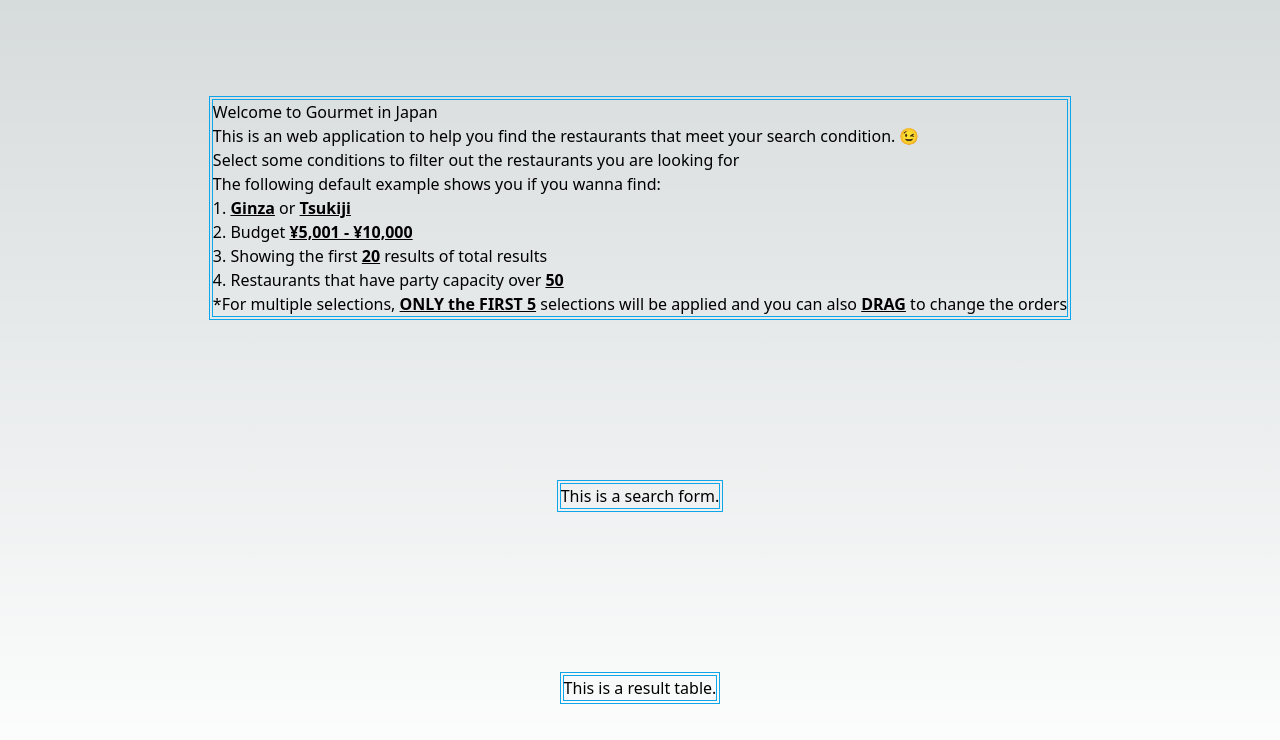
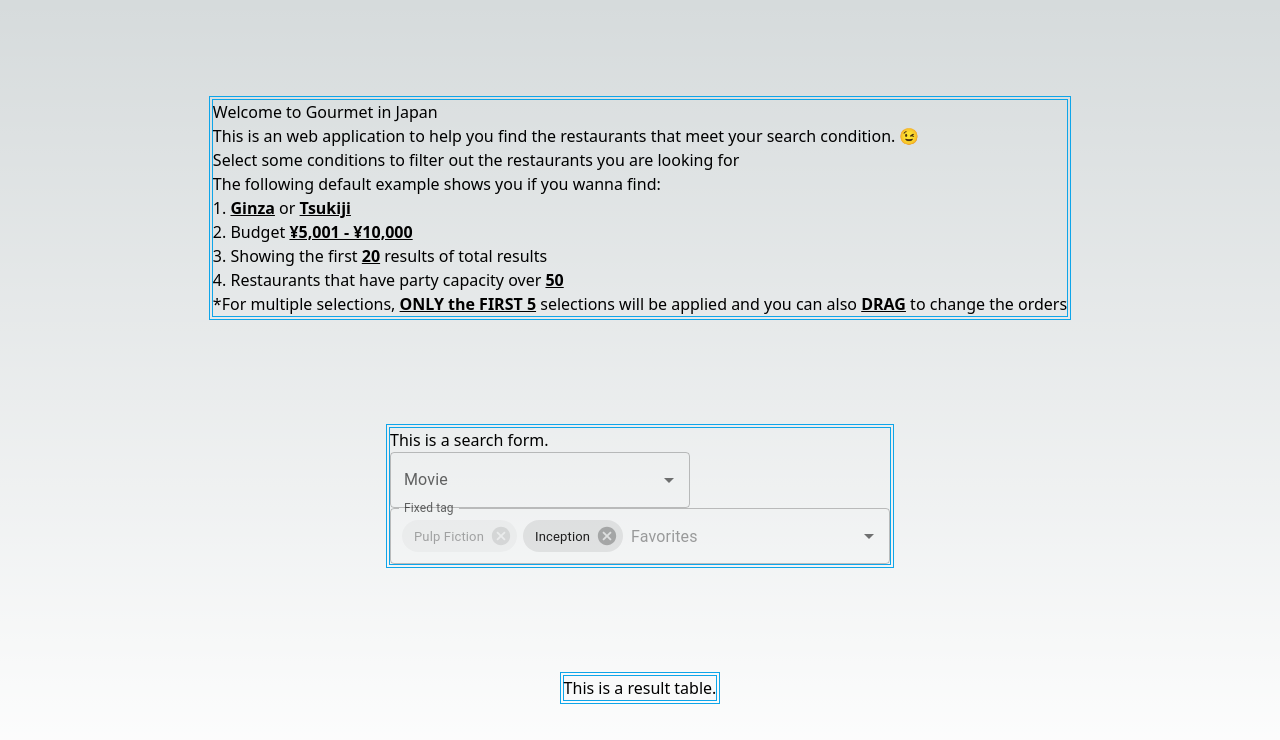
Before and after one commit to maruk0chan/jp-food, a Next.js app: page / in a window 1280 px wide. Shown: the top 740 px of the page. Built offline with nearby package versions, Linux system fonts and the light colour scheme.

Commit message:
add demo input fields

```diff
--- /dev/null
+++ b/src/components/AutoCompleteInput.tsx
@@ -0,0 +1,22 @@
+import { Autocomplete, TextField } from '@mui/material'
+
+const AutoCompleteInput = () => {
+  const options = ['The Godfather', 'Pulp Fiction'];
+
+  return (
+        <Autocomplete
+        disablePortal
+        id="combo-box-demo"
+        options={options}
+        sx={{ width: 300 }}
+        renderInput={(params) => (
+          <TextField
+            {...params}
+            label="Movie"
+          />
+        )}
+      />
+  );
+};
+
+export default AutoCompleteInput;
--- /dev/null
+++ b/src/components/MultipleOptionsInput.tsx
@@ -0,0 +1,171 @@
+import * as React from 'react'
+import Chip from '@mui/material/Chip'
+import TextField from '@mui/material/TextField'
+import Autocomplete from '@mui/material/Autocomplete'
+
+export default function MultipleOptionsInput() {
+  const fixedOptions = [top100Films[6]]
+  const [value, setValue] = React.useState([...fixedOptions, top100Films[13]])
+
+  return (
+    <Autocomplete
+      multiple
+      id="fixed-tags-demo"
+      value={value}
+      onChange={(event, newValue) => {
+        setValue([
+          ...fixedOptions,
+          ...newValue.filter((option) => fixedOptions.indexOf(option) === -1),
+        ])
+      }}
+      options={top100Films}
+      getOptionLabel={(option) => option.title}
+      renderTags={(tagValue, getTagProps) =>
+        tagValue.map((option, index) => (
+          <Chip
+            label={option.title}
+            {...getTagProps({ index })}
+            disabled={fixedOptions.indexOf(option) !== -1}
+          />
+        ))
+      }
+      style={{ width: 500 }}
+      renderInput={(params) => (
+        <TextField
+          {...params}
+          label="Fixed tag"
+          placeholder="Favorites"
+        />
+      )}
+    />
+  )
+}
+
+// Top 100 films as rated by IMDb users. http://www.imdb.com/chart/top
+const top100Films = [
+  { title: 'The Shawshank Redemption', year: 1994 },
+  { title: 'The Godfather', year: 1972 },
+  { title: 'The Godfather: Part II', year: 1974 },
+  { title: 'The Dark Knight', year: 2008 },
+  { title: '12 Angry Men', year: 1957 },
+  { title: "Schindler's List", year: 1993 },
+  { title: 'Pulp Fiction', year: 1994 },
+  {
+    title: 'The Lord of the Rings: The Return of the King',
+    year: 2003,
+  },
+  { title: 'The Good, the Bad and the Ugly', year: 1966 },
+  { title: 'Fight Club', year: 1999 },
+  {
+    title: 'The Lord of the Rings: The Fellowship of the Ring',
+    year: 2001,
+  },
+  {
+    title: 'Star Wars: Episode V - The Empire Strikes Back',
+    year: 1980,
+  },
+  { title: 'Forrest Gump', year: 1994 },
+  { title: 'Inception', year: 2010 },
+  {
+    title: 'The Lord of the Rings: The Two Towers',
+    year: 2002,
+  },
+  { title: "One Flew Over the Cuckoo's Nest", year: 1975 },
+  { title: 'Goodfellas', year: 1990 },
+  { title: 'The Matrix', year: 1999 },
+  { title: 'Seven Samurai', year: 1954 },
+  {
+    title: 'Star Wars: Episode IV - A New Hope',
+    year: 1977,
+  },
+  { title: 'City of God', year: 2002 },
+  { title: 'Se7en', year: 1995 },
+  { title: 'The Silence of the Lambs', year: 1991 },
+  { title: "It's a Wonderful Life", year: 1946 },
+  { title: 'Life Is Beautiful', year: 1997 },
+  { title: 'The Usual Suspects', year: 1995 },
+  { title: 'Léon: The Professional', year: 1994 },
+  { title: 'Spirited Away', year: 2001 },
+  { title: 'Saving Private Ryan', year: 1998 },
+  { title: 'Once Upon a Time in the West', year: 1968 },
+  { title: 'American History X', year: 1998 },
+  { title: 'Interstellar', year: 2014 },
+  { title: 'Casablanca', year: 1942 },
+  { title: 'City Lights', year: 1931 },
+  { title: 'Psycho', year: 1960 },
+  { title: 'The Green Mile', year: 1999 },
+  { title: 'The Intouchables', year: 2011 },
+  { title: 'Modern Times', year: 1936 },
+  { title: 'Raiders of the Lost Ark', year: 1981 },
+  { title: 'Rear Window', year: 1954 },
+  { title: 'The Pianist', year: 2002 },
+  { title: 'The Departed', year: 2006 },
+  { title: 'Terminator 2: Judgment Day', year: 1991 },
+  { title: 'Back to the Future', year: 1985 },
+  { title: 'Whiplash', year: 2014 },
+  { title: 'Gladiator', year: 2000 },
+  { title: 'Memento', year: 2000 },
+  { title: 'The Prestige', year: 2006 },
+  { title: 'The Lion King', year: 1994 },
+  { title: 'Apocalypse Now', year: 1979 },
+  { title: 'Alien', year: 1979 },
+  { title: 'Sunset Boulevard', year: 1950 },
+  {
+    title:
+      'Dr. Strangelove or: How I Learned to Stop Worrying and Love the Bomb',
+    year: 1964,
+  },
+  { title: 'The Great Dictator', year: 1940 },
+  { title: 'Cinema Paradiso', year: 1988 },
+  { title: 'The Lives of Others', year: 2006 },
+  { title: 'Grave of the Fireflies', year: 1988 },
+  { title: 'Paths of Glory', year: 1957 },
+  { title: 'Django Unchained', year: 2012 },
+  { title: 'The Shining', year: 1980 },
+  { title: 'WALL·E', year: 2008 },
+  { title: 'American Beauty', year: 1999 },
+  { title: 'The Dark Knight Rises', year: 2012 },
+  { title: 'Princess Mononoke', year: 1997 },
+  { title: 'Aliens', year: 1986 },
+  { title: 'Oldboy', year: 2003 },
+  { title: 'Once Upon a Time in America', year: 1984 },
+  { title: 'Witness for the Prosecution', year: 1957 },
+  { title: 'Das Boot', year: 1981 },
+  { title: 'Citizen Kane', year: 1941 },
+  { title: 'North by Northwest', year: 1959 },
+  { title: 'Vertigo', year: 1958 },
+  {
+    title: 'Star Wars: Episode VI - Return of the Jedi',
+    year: 1983,
+  },
+  { title: 'Reservoir Dogs', year: 1992 },
+  { title: 'Braveheart', year: 1995 },
+  { title: 'M', year: 1931 },
+  { title: 'Requiem for a Dream', year: 2000 },
+  { title: 'Amélie', year: 2001 },
+  { title: 'A Clockwork Orange', year: 1971 },
+  { title: 'Like Stars on Earth', year: 2007 },
+  { title: 'Taxi Driver', year: 1976 },
+  { title: 'Lawrence of Arabia', year: 1962 },
+  { title: 'Double Indemnity', year: 1944 },
+  {
+    title: 'Eternal Sunshine of the Spotless Mind',
+    year: 2004,
+  },
+  { title: 'Amadeus', year: 1984 },
+  { title: 'To Kill a Mockingbird', year: 1962 },
+  { title: 'Toy Story 3', year: 2010 },
+  { title: 'Logan', year: 2017 },
+  { title: 'Full Metal Jacket', year: 1987 },
+  { title: 'Dangal', year: 2016 },
+  { title: 'The Sting', year: 1973 },
+  { title: '2001: A Space Odyssey', year: 1968 },
+  { title: "Singin' in the Rain", year: 1952 },
+  { title: 'Toy Story', year: 1995 },
+  { title: 'Bicycle Thieves', year: 1948 },
+  { title: 'The Kid', year: 1921 },
+  { title: 'Inglourious Basterds', year: 2009 },
+  { title: 'Snatch', year: 2000 },
+  { title: '3 Idiots', year: 2009 },
+  { title: 'Monty Python and the Holy Grail', year: 1975 },
+]
--- a/src/components/SearchForm.tsx
+++ b/src/components/SearchForm.tsx
@@ -1,11 +1,15 @@
-import React from 'react';
+import React from 'react'
+import AutoCompleteInput from './AutoCompleteInput';
+import MultipleOptionsInput from './MultipleOptionsInput';
 
 const SearchForm = () => {
   return (
-    <div className='border-double border-4 border-sky-500'>
+    <div className="border-double border-4 border-sky-500">
       This is a search form.
+      <AutoCompleteInput/>
+      <MultipleOptionsInput/>
     </div>
-  );
-};
+  )
+}
 
-export default SearchForm;
+export default SearchForm
```
